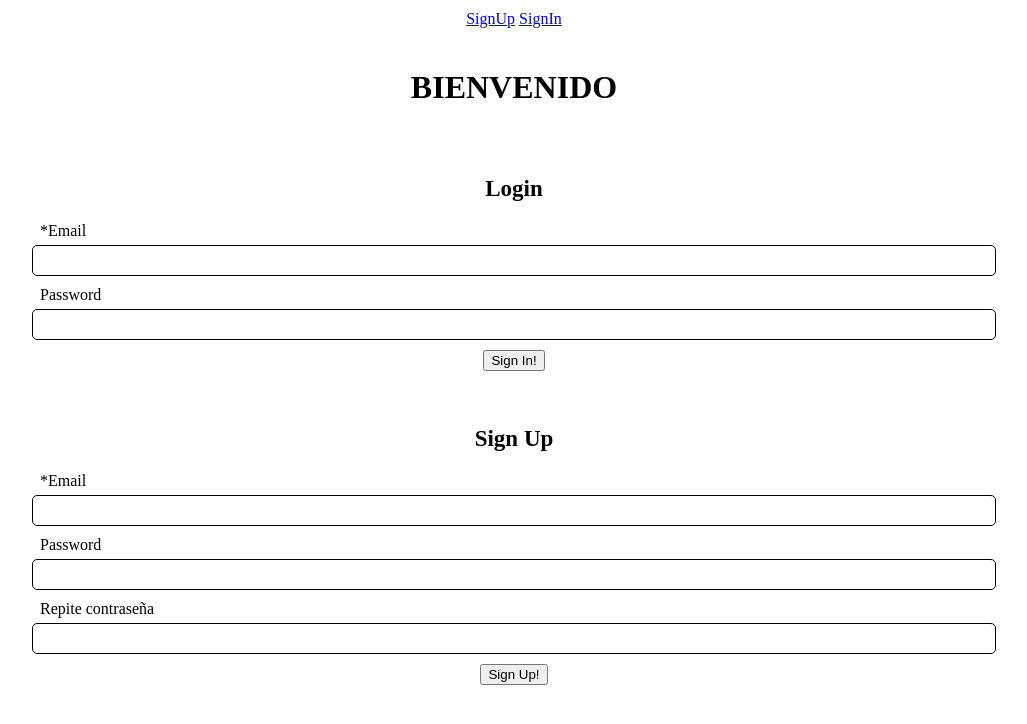
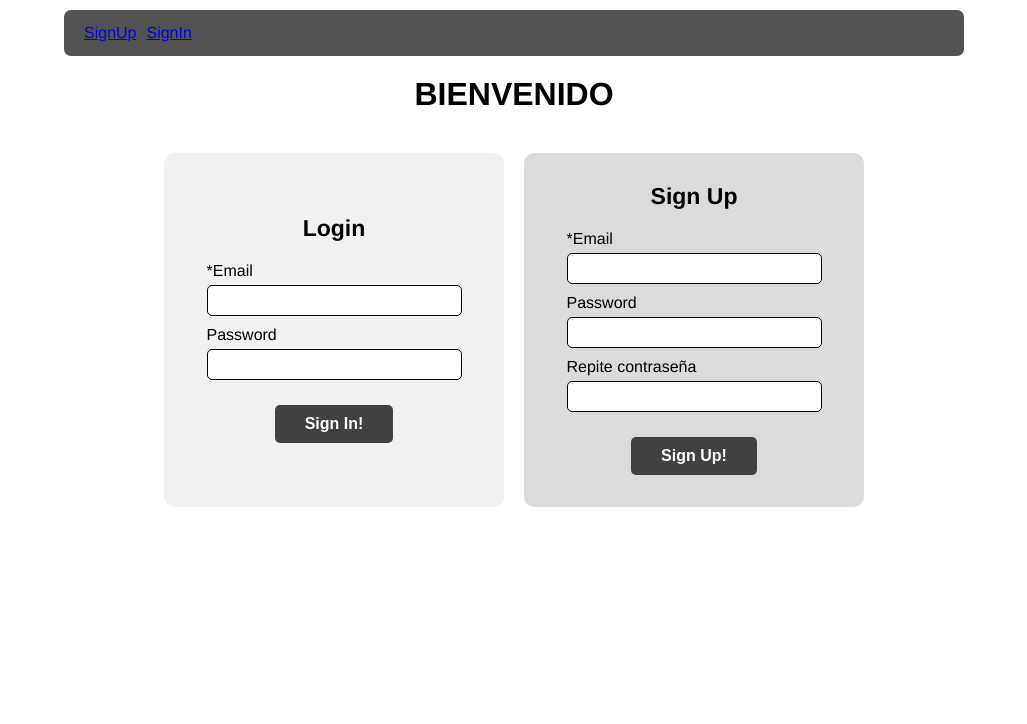
Before and after one commit to CIFO-IFCD0111-2526/project_template_v2, a plain HTML site: page front/index.html in a window 1280 px wide. Shown: the whole page, without its empty margins (126-1153 px from the left). Drawn offline with nearby package versions, Linux system fonts and the light colour scheme; no server answers.

```diff
--- a/front/css/main.css
+++ b/front/css/main.css
@@ -10,7 +10,6 @@ body {
     color: #333;
     font-family: "Arimo", sans-serif;
 }
-
 
 #nav {
     display: flex;
@@ -64,13 +63,6 @@ button:hover {
     background-color: #555;
 }
 
-footer {
-    text-align: center;
-    padding: 20px;
-    background-color: #f1f1f1;
-    margin-top: 20px;
-}
-
 /* Estilos para mensajes de error y exito */
 .msg_error {
     color: red;
@@ -79,3 +71,52 @@ footer {
 .msg_ok {
     color: green;
 }
+
+header {
+    max-width: 900px;
+    margin: 10px auto;
+    text-align: center;
+}
+
+header h1 {
+    padding-top: 20px;
+    color: rgb(0, 0, 0);
+    margin-bottom: 40px;
+    text-align: center;
+}
+
+form h2 {
+    margin-top: 20px;
+    margin-bottom: 20px;
+    font-size: 23px;
+    color: rgb(0, 0, 0);
+}
+
+form {
+    padding: 10px 0px 25px 0px;
+    flex: 1;
+    display: flex;
+    flex-direction: column;
+    align-items: center;
+}
+
+.input {
+    width: 75%;
+    margin-bottom: 10px;
+    padding: 7px;
+    border-radius: 5px;
+    border: 1px solid rgb(0, 0, 0);
+}
+
+label {
+    width: 75%;
+    margin-bottom: 5px;
+    color: rgb(0, 0, 0);
+}
+
+footer {
+    text-align: center;
+    padding: 20px;
+    background-color: #f1f1f1;
+    margin-top: 20px;
+}
--- a/front/css/styles.css
+++ b/front/css/styles.css
@@ -10,7 +10,7 @@
     font-family: "Arimo", sans-serif;
 } */
 
-header {
+/* header {
     max-width: 900px;
     margin: 10px auto;
     text-align: center;
@@ -28,7 +28,7 @@ form h2 {
     margin-bottom: 20px;
     font-size: 23px;
     color: rgb(0, 0, 0);
-}
+} */
 
 /* .container {
     max-width: 600px;
@@ -83,7 +83,7 @@ form h2 {
     background-color: rgb(241, 241, 241);
 } */
 
-form {
+/* form {
     padding: 10px 0px 25px 0px;
     flex: 1;
     display: flex;
@@ -103,7 +103,7 @@ label {
     width: 75%;
     margin-bottom: 5px;
     color: rgb(0, 0, 0);
-}
+} */
 
 /* button.submit {
     background-color: #414141;
@@ -176,12 +176,12 @@ button:hover {
     background-color: #555;
 } */
 
-footer {
+/* footer {
     text-align: center;
     padding: 20px;
     background-color: #f1f1f1;
     margin-top: 20px;
-}
+} */
 
 /* main.container-404 {
     text-align: center;
--- a/front/index.html
+++ b/front/index.html
@@ -5,7 +5,8 @@
     <meta charset="UTF-8">
     <meta name="viewport" content="width=device-width, initial-scale=1.0">
     <title>App Tareas</title>
-    <link rel="stylesheet" href="./css/styles.css">
+    <link rel="stylesheet" href="./css/main.css">
+    <link rel="stylesheet" href="./css/index.css">
     <script src="./scripts.js" defer></script>
 </head>
 
```
Also changed, not shown: front/404.html (+9 -6 lines), front/me.html (+2 -2 lines), front/todos.html (+2 -1 lines), front/css/404.css (line endings or trailing spaces).
